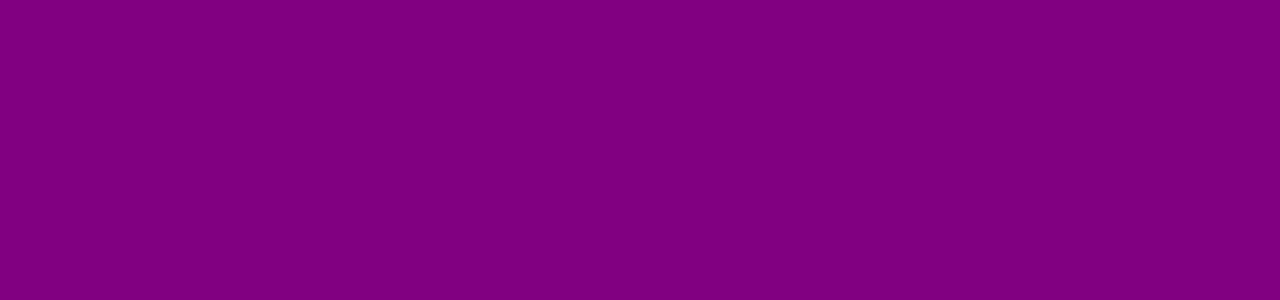
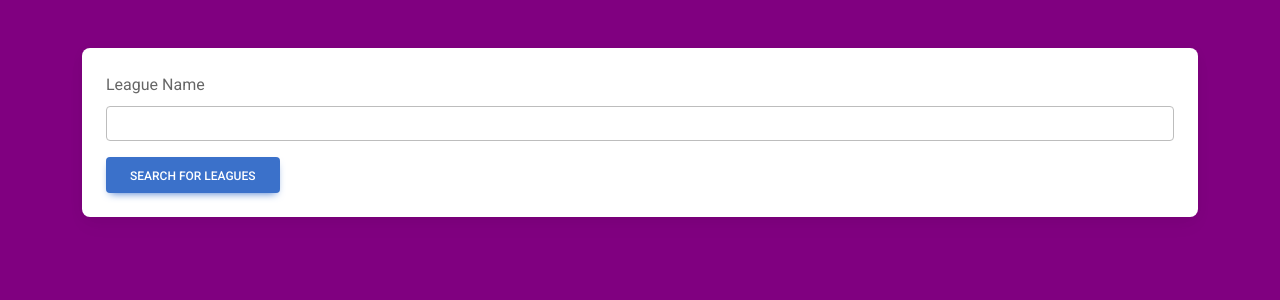
Before and after one commit to JamesDarby345/5LeagueFantasy, a React (Create React App) app in the folder 5leaguefantasyfrontend/: page /join_league in a window 1280 px wide. Before the commit this address had no page. Shown: the top 300 px of the page. Built offline with nearby package versions, Linux system fonts and the light colour scheme.

Commit message:
More complete createLeague, API updated.

```diff
--- a/5leaguefantasyfrontend/src/App.js
+++ b/5leaguefantasyfrontend/src/App.js
@@ -9,6 +9,7 @@ import LeagueInfo from './components/league/LeagueInfo';
 import CreateLeague from './components/league/CreateLeague';
 import ManageTeams from './components/Teams/ManageTeams';
 import AddToTeam from './components/Teams/AddToTeam';
+import JoinLeague from './components/league/JoinLeague';
 import {BrowserRouter, Routes, Route} from "react-router-dom"
 function App() {
   return (
@@ -21,6 +22,7 @@ function App() {
         <Route path="/new_account" element = {<CreateAccount />}></Route>
         <Route path="/league" element = {<LeagueInfo />}></Route>
         <Route path="/new_league" element = {<CreateLeague />}></Route>
+        <Route path="/join_league" element = {<JoinLeague />}></Route>
         <Route path="/manage_teams" element = {<ManageTeams />}></Route>
         <Route path="/add_to_team" element = {<AddToTeam />}></Route>
       </Routes>
--- a/5leaguefantasyfrontend/src/components/league/CreateLeague.js
+++ b/5leaguefantasyfrontend/src/components/league/CreateLeague.js
@@ -2,14 +2,15 @@ import React, { useState } from 'react';
 import { MDBBtn, MDBContainer, MDBCard, MDBCardBody } from 'mdb-react-ui-kit';
 import { useNavigate } from 'react-router-dom';
 import axios from 'axios';
+import * as apis from './LeagueAPI';
 
-function CreateLeague(){
+function CreateLeague() {
   const [formData, setFormData] = useState({
     name: '',
   });
-const [error, setError] = useState('');''
+  const [error, setError] = useState('');
 
-const navigate = useNavigate(); // For redirecting the user after account creation
+  const navigate = useNavigate();
 
   const handleChange = (event) => {
     const { name, value } = event.target;
@@ -24,32 +25,30 @@ const API = axios.create({
     // You can add more default settings here
     headers: {
       'Content-Type': 'application/json',
-    'Access-Control-Allow-Origin': 'http://localhost:3000'
+      //'Access-Control-Allow-Origin': 'http://localhost:3000'
       // Include other headers as needed, like Authorization for JWT
     },
   });
 
   const handleSubmit = async (event) => {
-  event.preventDefault();
-  // Placeholder for actual API logic
+    const data = await apis.createLeague(formData.name);
+    if (!data.ok) {
       try {
-      const response = await API.post('/leagues/newLeague', formData);
-      // console.log('Form Data:', formData); // Replace with actual sign-up logic
+        const response = await API.post('/league/new', formData);
         if (response.status >= 200 && response.status < 300) {
           // Navigate to league page upon successful creation
           navigate('/league');
         } else {
-          // Handle any specific cases for unsuccessful request
-          // For example, you can set an error message to display to the user
           setError('An error occurred during league creation. Please try again.');
-          // Optionally refresh the page or handle the error in a specific way
-          // window.location.reload(); // Use with caution
         }
-      // navigate('/account-created'); // Redirect to a success page or login page
       } catch (error) {
         console.error('Request failed', error);
       }
-};
+    } else {
+      alert(`League created ${formData.name}`)
+      navigate('/league');
+    }
+  }
 
   return (
     <MDBContainer className="my-5">
@@ -57,7 +56,7 @@ return (
         <MDBCardBody>
           <form onSubmit={handleSubmit}>
             <div className="mb-3">
-                      <label htmlFor="name" className="form-label">Name</label>
+              <label htmlFor="name" className="form-label">League Name</label>
               <input type="text" id="name" name="name" value={formData.name} onChange={handleChange} className="form-control" required />
             </div>
             {error && <div className="alert alert-danger" role="alert">{error}</div>}
@@ -67,8 +66,6 @@ return (
       </MDBCard>
     </MDBContainer>
   );
-
-
 }
 
 export default CreateLeague;
--- /dev/null
+++ b/5leaguefantasyfrontend/src/components/league/JoinLeague.js
@@ -0,0 +1,48 @@
+import React from "react";
+import NaviagtionBar from "../NavigationBar";
+import { useState, useEffect } from "react";
+import { useNavigate } from "react-router-dom";
+import { useLocation } from "react-router-dom";
+import { MDBContainer, MDBCard, MDBCardBody, MDBBtn, MDBIcon } from "mdb-react-ui-kit";
+import * as apis from './LeagueAPI';
+import PageableList from "../Reusable/PageableList";
+
+function AddToTeam(props) {
+
+    const [formData, setFormData] = useState({
+        name: '',
+    });
+    const [error, setError] = useState('');
+
+    const handleChange = (event) => {
+        const { name, value } = event.target;
+        setFormData(prevFormData => ({
+            ...prevFormData,
+            [name]: value,
+        }));
+    };
+
+    const navigate = useNavigate()
+
+    const handleSubmit = async (event) => {
+      const data = await apis.getLeagueByName(formData.name);
+    }
+
+    return (
+        <MDBContainer className="my-5">
+          <MDBCard>
+            <MDBCardBody>
+              <form onSubmit={handleSubmit}>
+                <div className="mb-3">
+                  <label htmlFor="name" className="form-label">League Name</label>
+                  <input type="text" id="name" name="name" value={formData.name} onChange={handleChange} className="form-control" required />
+                </div>
+                {error && <div className="alert alert-danger" role="alert">{error}</div>}
+                <MDBBtn type="submit" className="btn btn-primary">Search for Leagues</MDBBtn>
+              </form>
+            </MDBCardBody>
+          </MDBCard>
+        </MDBContainer>
+      );
+    }
+export default AddToTeam;
--- /dev/null
+++ b/5leaguefantasyfrontend/src/components/league/LeagueAPI.js
@@ -0,0 +1,38 @@
+import axios from 'axios';
+import { baseURL } from '../../config';
+
+const API = axios.create({
+    baseURL: baseURL,
+    headers: {
+        'Content-Type': 'application/json'
+    }
+});
+
+export async function getLeagueByName(name) {
+    try {
+        const response = await API.get(`/league/${name}`)
+        return response.data;
+    } catch (e) {
+        console.log(e);
+        return [];
+    }
+}
+
+export async function createLeague(name) {
+    try {
+        const response = await API.post(`/league/new/`, {
+            name: name
+
+        });
+        return {
+            ok: true,
+            data: response.data
+        };
+    } catch (e) {
+        console.log(e);
+        return {
+            ok: false,
+            message: e?.response?.data?.message || "Unknown error"
+        };
+    }
+}
--- a/5leaguefantasyfrontend/src/components/league/LeagueInfo.js
+++ b/5leaguefantasyfrontend/src/components/league/LeagueInfo.js
@@ -2,9 +2,9 @@ import React, { useState, useEffect } from 'react';
 import { MDBBtn, MDBContainer, MDBCard, MDBCardBody, MDBNavbar, MDBNavbarBrand, MDBNavbarItem, MDBNavbarLink, MDBNavbarNav, MDBIcon } from 'mdb-react-ui-kit';
 import NaviagtionBar from '../NavigationBar';
 import { useNavigate } from 'react-router-dom';
+import PageableList from "../Reusable/PageableList";
 
 function LeagueInfo(){
-    const [isEditing, setIsEditing] = useState(false);
     const [formData, setFormData] = useState(() => {
         const storedData = localStorage.getItem("userData");
         return storedData ? JSON.parse(storedData) : null; // Set to null if userData is missing
@@ -12,21 +12,13 @@ function LeagueInfo(){
 
     const [error, setError] = useState('');
 
-    const navigate = useNavigate(); // For redirecting the user
+    const navigate = useNavigate();
 
     useEffect(() => {
-        // Check if formData is null (which means userData was missing or default data would have been used)
         if (!formData) {
-            // Simulate throwing a 401 unauthorized error
-            setError('Unauthorized access. Default data cannot be used.');
-            // Optionally, redirect the user to a login page or show an error message
-            navigate('/'); // Change '/login' to your actual login route
+            navigate('/login');
         }
     }, [formData, navigate]);
-
-    const handleEdit = () => setIsEditing(true);
-
-    const handleSave = () => setIsEditing(false);
 
     const handleChange = (event) => {
         const { name, value } = event.target;
@@ -35,6 +27,20 @@ function LeagueInfo(){
             [name]: value,
         }));
     };
+
+    return (
+		<>
+			<NaviagtionBar>
+				<MDBContainer className="Container LeaguePage">
+					<MDBCard>
+						<MDBCardBody>
+							<h1>Manage League</h1>
+						</MDBCardBody>
+					</MDBCard>
+				</MDBContainer>
+			</NaviagtionBar>
+		</>
+	);
 }
 
 export default LeagueInfo;
```
Lines whose indentation alone changed are shown as unchanged.
